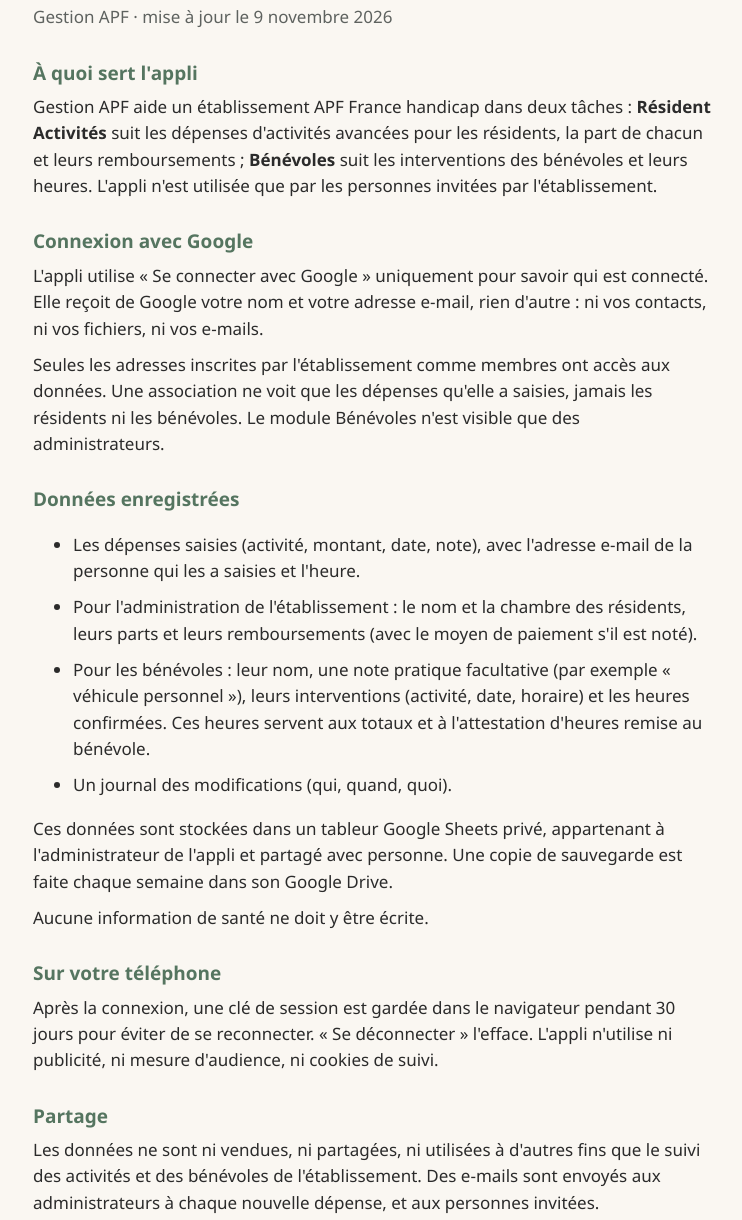
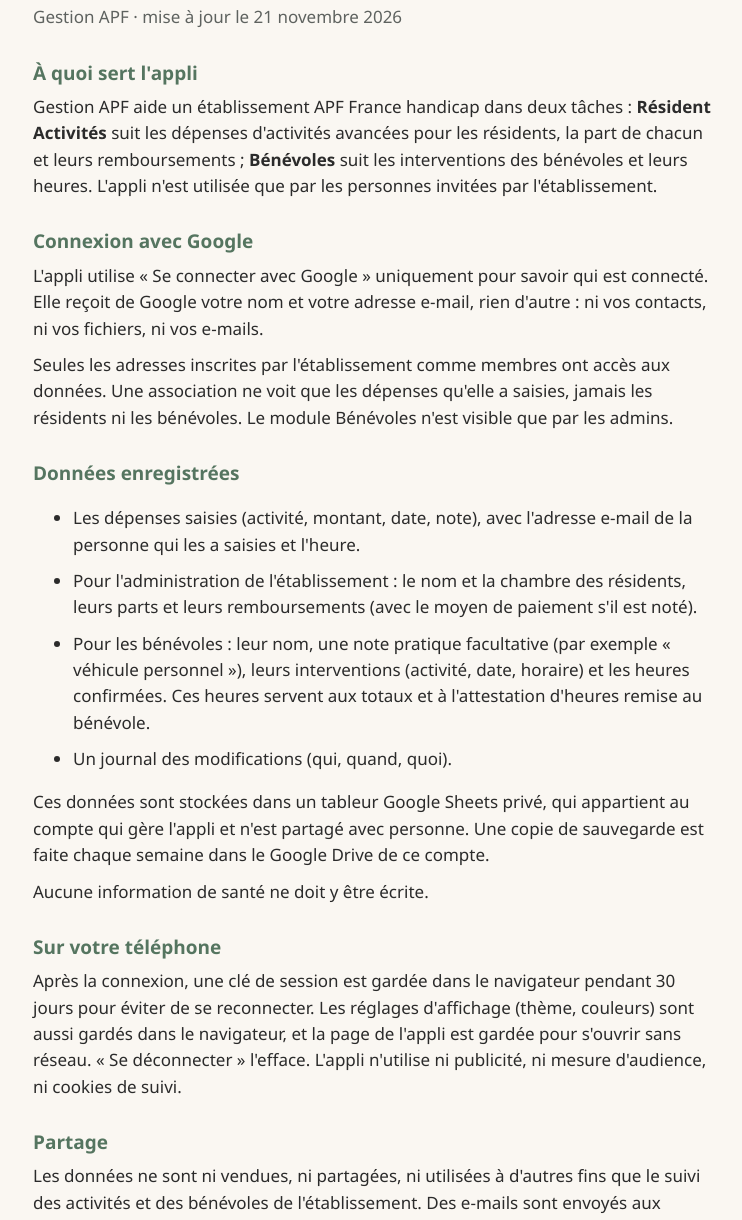
Before and after one commit to clementdalmay-alt/gestion-apf-web, a plain HTML site: page confidentialite.html in a window 1280 px wide. Shown: the part 72-1292 px from the top of the page, without its empty margins (267-1009 px from the left). Drawn offline with Linux system fonts and the light colour scheme.

Commit message:
Gestion APF G0.39
Co-Authored-By: Claude Opus 5.5 <noreply@anthropic.com>
Claude-Session: https://claude.ai/code/session_011MTJXSerstv5r6Ve176Ts1

```diff
--- a/confidentialite.html
+++ b/confidentialite.html
@@ -19,16 +19,16 @@ a { color: var(--sauge); }
 </head>
 <body>
 <main>
-<!-- Texte provisoire rédigé par le Chantier (G0.7, repris en G0.34) : à relire par Contenus (voir a-traiter.md). Version : 0.38 -->
+<!-- Texte provisoire rédigé par le Chantier (G0.7, repris en G0.34) : à relire par Contenus (voir a-traiter.md). Version : 0.39 -->
 <h1>Confidentialité</h1>
-<p class="sec">Gestion APF · mise à jour le 9 novembre 2026</p>
+<p class="sec">Gestion APF · mise à jour le 21 novembre 2026</p>
 
 <h2>À quoi sert l'appli</h2>
 <p>Gestion APF aide un établissement APF France handicap dans deux tâches : <strong>Résident Activités</strong> suit les dépenses d'activités avancées pour les résidents, la part de chacun et leurs remboursements ; <strong>Bénévoles</strong> suit les interventions des bénévoles et leurs heures. L'appli n'est utilisée que par les personnes invitées par l'établissement.</p>
 
 <h2>Connexion avec Google</h2>
 <p>L'appli utilise « Se connecter avec Google » uniquement pour savoir qui est connecté. Elle reçoit de Google votre nom et votre adresse e-mail, rien d'autre : ni vos contacts, ni vos fichiers, ni vos e-mails.</p>
-<p>Seules les adresses inscrites par l'établissement comme membres ont accès aux données. Une association ne voit que les dépenses qu'elle a saisies, jamais les résidents ni les bénévoles. Le module Bénévoles n'est visible que des administrateurs.</p>
+<p>Seules les adresses inscrites par l'établissement comme membres ont accès aux données. Une association ne voit que les dépenses qu'elle a saisies, jamais les résidents ni les bénévoles. Le module Bénévoles n'est visible que par les admins.</p>
 
 <h2>Données enregistrées</h2>
 <ul>
@@ -37,17 +37,17 @@ a { color: var(--sauge); }
 <li>Pour les bénévoles : leur nom, une note pratique facultative (par exemple « véhicule personnel »), leurs interventions (activité, date, horaire) et les heures confirmées. Ces heures servent aux totaux et à l'attestation d'heures remise au bénévole.</li>
 <li>Un journal des modifications (qui, quand, quoi).</li>
 </ul>
-<p>Ces données sont stockées dans un tableur Google Sheets privé, appartenant à l'administrateur de l'appli et partagé avec personne. Une copie de sauvegarde est faite chaque semaine dans son Google Drive.</p>
+<p>Ces données sont stockées dans un tableur Google Sheets privé, qui appartient au compte qui gère l'appli et n'est partagé avec personne. Une copie de sauvegarde est faite chaque semaine dans le Google Drive de ce compte.</p>
 <p>Aucune information de santé ne doit y être écrite.</p>
 
 <h2>Sur votre téléphone</h2>
-<p>Après la connexion, une clé de session est gardée dans le navigateur pendant 30 jours pour éviter de se reconnecter. « Se déconnecter » l'efface. L'appli n'utilise ni publicité, ni mesure d'audience, ni cookies de suivi.</p>
+<p>Après la connexion, une clé de session est gardée dans le navigateur pendant 30 jours pour éviter de se reconnecter. Les réglages d'affichage (thème, couleurs) sont aussi gardés dans le navigateur, et la page de l'appli est gardée pour s'ouvrir sans réseau. « Se déconnecter » l'efface. L'appli n'utilise ni publicité, ni mesure d'audience, ni cookies de suivi.</p>
 
 <h2>Partage</h2>
-<p>Les données ne sont ni vendues, ni partagées, ni utilisées à d'autres fins que le suivi des activités et des bénévoles de l'établissement. Des e-mails sont envoyés aux administrateurs à chaque nouvelle dépense, et aux personnes invitées.</p>
+<p>Les données ne sont ni vendues, ni partagées, ni utilisées à d'autres fins que le suivi des activités et des bénévoles de l'établissement. Des e-mails sont envoyés aux administrateurs à chaque nouvelle dépense, et aux personnes invitées. Les reçus de paiement et les appels de remboursement sont des PDF que la personne connectée envoie elle-même depuis son téléphone (WhatsApp, e-mail, impression) : l'appli n'enregistre aucune adresse de résident ni de famille.</p>
 
 <h2>Vos droits</h2>
-<p>Vous pouvez demander à l'établissement de consulter, corriger ou supprimer les informations qui vous concernent, ou de retirer votre accès.</p>
+<p>Vous pouvez demander à l'établissement de consulter, corriger ou supprimer les informations qui vous concernent, ou de retirer votre accès, en écrivant à un admin de l'appli.</p>
 
 <p class="sec"><a href="./">Retour à l'appli</a></p>
 </main>
--- a/sw.js
+++ b/sw.js
@@ -1,6 +1,6 @@
-// Gestion APF : service worker. Version 0.38.
+// Gestion APF : service worker. Version 0.39.
 // Page : réseau d'abord (revalidée à chaque ouverture), copie gardée pour l'ouverture sans réseau. Icônes : copie gardée.
-var CACHE = 'resident-activites-0.38';
+var CACHE = 'resident-activites-0.39';
 var FICHIERS = ["manifest.webmanifest","icone-192.png","icone-512.png","icone-maskable-512.png","apple-touch-icon.png","favicon-32.png"];
 function page() { return self.registration.scope; }
 self.addEventListener('install', function (e) {
```
Also changed, not shown: index.html (+3 -3 lines).
